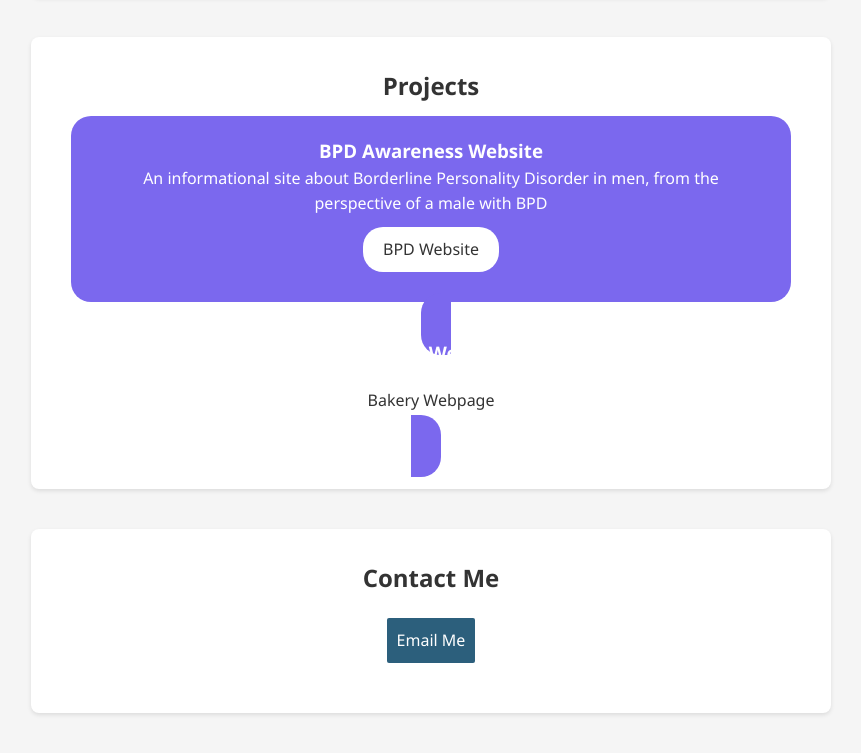
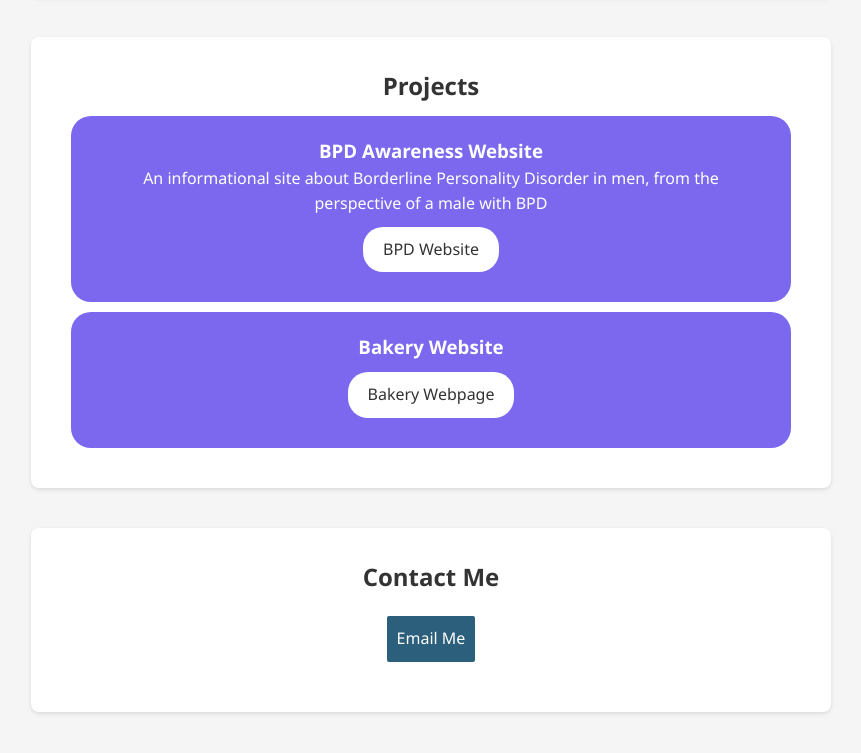
Before and after one commit to twistedenvoy-del/Personal-Portfolio, a plain HTML site: page index.html in a window 1280 px wide. Shown: the part 643-1396 px from the top of the page, without its empty margins (209-1070 px from the left). Drawn offline with Linux system fonts and the light colour scheme.

Commit message:
Update index.html

```diff
--- a/index.html
+++ b/index.html
@@ -33,7 +33,7 @@
                 <p>An informational site about Borderline Personality Disorder in men, from the perspective of a male with BPD</p>
                 <p><a href="https://twistedenvoy-del.github.io/BPD-webpage/">BPD Website</a></p>
             </div>
-            <dive class="project-card">
+            <div class="project-card">
                 <h3>Bakery Website</h3>
                 <p></p>
                 <p><a href="https://twistedenvoy-del.github.io/Bakery-demo/">Bakery Webpage</a></p>
```
